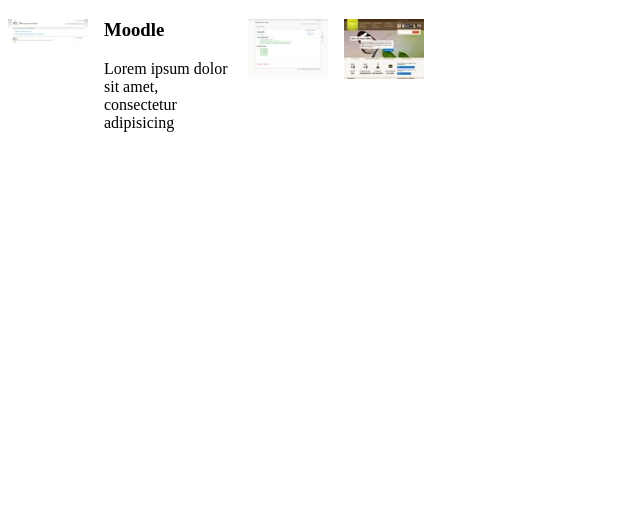
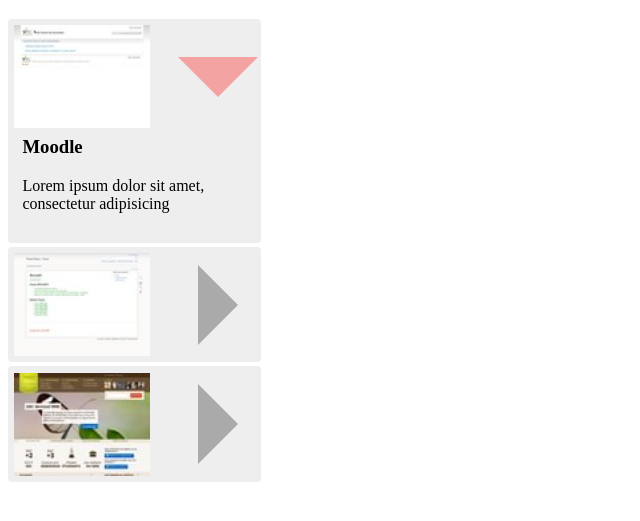
Before and after one commit to MMI-NFC-2026/sae105-r112-tp4-artochh, a plain HTML site: page index.html in a window 1280 px wide. Shown: the part 61-582 px from the top of the page, without its empty margins (0-640 px from the left). Drawn offline with Linux system fonts and the light colour scheme.

Commit message:
Fini comme sur la 2ème vidéo : CSS partie "2ème vidéo"

```diff
--- a/src/css/components/accordeon.css
+++ b/src/css/components/accordeon.css
@@ -43,3 +43,75 @@
 .accordeon > details > div h3 {
   margin-top: 0;
 }
+
+
+
+/* ===== 2ème vidéo ===== */
+:root {
+  interpolate-size: allow-keywords;
+}
+
+.accordeon {
+  flex-direction: column;
+  gap: 4px;
+}
+
+.accordeon > details {
+  flex-direction: column;
+  width: 15rem;
+  padding: 0.4rem;
+  background: #eee;
+  border-radius: 4px;
+}
+
+/* animation de la hauteur à l'ouverture / fermeture */
+.accordeon > details::details-content {
+  width: auto;
+  height: 0;
+  transition: height 0.5s, content-visibility 0.5s allow-discrete;
+}
+
+.accordeon > details[open]::details-content {
+  width: auto;
+  height: auto;
+}
+
+.accordeon > details > summary {
+  display: flex;
+  align-items: center;
+  justify-content: space-between;
+  margin-right: 0;
+}
+
+.accordeon > details > summary::marker {
+  display: none;
+}
+
+.accordeon > details > div {
+  width: auto;
+  padding: 0.5rem;
+}
+
+.accordeon > details > summary img {
+  width: 8.5rem;
+}
+
+.accordeon > details > summary::after {
+  content: "";
+  width: 0;
+  height: 0;
+  border-top: 2.5rem solid transparent;
+  border-bottom: 2.5rem solid transparent;
+  border-left: 2.5rem solid #aaa;
+  margin-right: 1rem;
+  transition: transform 0.4s, border-color 0.4s;
+}
+
+.accordeon > details > summary:hover::after,
+.accordeon > details[open] > summary::after {
+  border-left-color: #f4a3a3;
+}
+
+.accordeon > details[open] > summary::after {
+  transform: rotate(90deg);
+}
```
